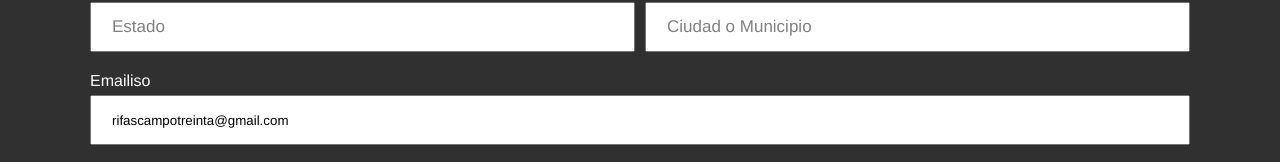
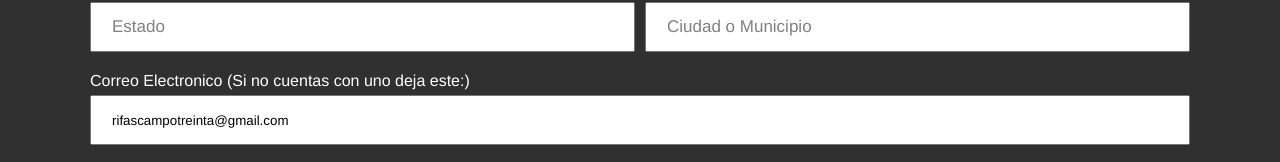
Before and after one commit to Albertosl2497/frontend, a React (Create React App) app: page / in a window 1280 px wide. Shown: the part 442-604 px from the top of the page. Built offline with nearby package versions, Linux system fonts and the light colour scheme; no server answers.

Commit message:
Update TicketForm.jsx

```diff
--- a/src/Components/TicketForm.jsx
+++ b/src/Components/TicketForm.jsx
@@ -318,12 +318,12 @@ function TicketForm({ tickets, loading, lotteryNo, setTickets }) {
           </div>
 
           {/* Full email field */}
-          <label>Emailiso</label>
+          <label>Correo Electronico (Si no cuentas con uno deja este:)</label>
           <div className="form-row">
             <input
               type="text"
               name="email"
-              placeholder="Ingresa Correo Electronico (Si no cuentas con uno deja este)"
+              placeholder="Ingresa Correo Electronico"
               value={email}
               onChange={(e) => {
                 const value = e.target.value;
```
